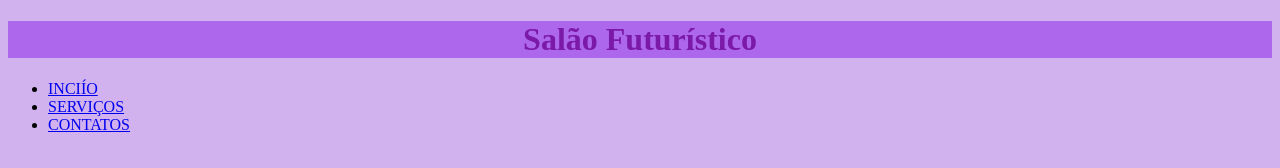
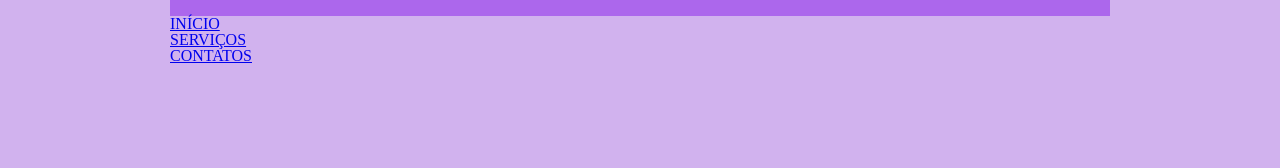
Before and after one commit to Amandakarolyne/Barbearia-lari-e-amanda, a plain HTML site: page servicos.html in a window 1280 px wide. Drawn offline with Linux system fonts and the light colour scheme.

Commit message:
Add files via upload

```diff
--- /dev/null
+++ b/reset.css
@@ -0,0 +1,48 @@
+/* http://meyerweb.com/eric/tools/css/reset/
+   v2.0 | 20110126
+   License: none (public domain)
+*/
+
+html, body, div, span, applet, object, iframe,
+h1, h2, h3, h4, h5, h6, p, blockquote, pre,
+a, abbr, acronym, address, big, cite, code,
+del, dfn, em, img, ins, kbd, q, s, samp,
+small, strike, strong, sub, sup, tt, var,
+b, u, i, center,
+dl, dt, dd, ol, ul, li,
+fieldset, form, label, legend,
+table, caption, tbody, tfoot, thead, tr, th, td,
+article, aside, canvas, details, embed,
+figure, figcaption, footer, header, hgroup,
+menu, nav, output, ruby, section, summary,
+time, mark, audio, video {
+	margin: 0;
+	padding: 0;
+	border: 0;
+	font-size: 100%;
+	font: inherit;
+	vertical-align: baseline;
+}
+/* HTML5 display-role reset for older browsers */
+article, aside, details, figcaption, figure,
+footer, header, hgroup, menu, nav, section {
+	display: block;
+}
+body {
+	line-height: 1;
+}
+ol, ul {
+	list-style: none;
+}
+blockquote, q {
+	quotes: none;
+}
+blockquote:before, blockquote:after,
+q:before, q:after {
+	content: '';
+	content: none;
+}
+table {
+	border-collapse: collapse;
+	border-spacing: 0;
+}
--- a/servicos.css
+++ b/servicos.css
@@ -6,3 +6,14 @@
         body{
             background-color: rgb(209, 178, 238);
         }
+        .caixa {
+
+            position: relative;
+            width: 940px;
+            margin: 0 auto;
+        }
+        nav {
+           position absolute;
+           top: 110px;
+           right: 0;
+        }
--- a/servicos.html
+++ b/servicos.html
@@ -1,26 +1,28 @@
 <!DOCTYPE html>
-<html lang="pt-br">
+<html lang="en">
 <head>
     <meta charset="UTF-8">
-    <meta name="viewport" content="width=device-width, initial-scale=1.0">
-    <title>Serviços</title>
+    <meta name="viewport" content="width=, initial-scale=1.0">
+    <title>Document</title>
+    <link rel="stylesheet" href="reset.css">
     <link rel="stylesheet" href="servicos.css">
 </head>
 <body>
-   <header>
-       <h1>Salão Futurístico</h1>
 
-       <Ul>
-          <li><a href="Index.html">INCIÍO</a></li>
-          <LI><a href="SERVIÇOS.html">SERVIÇOS</a></LI>
-          <LI><a href="CONTATOS.html">CONTATOS</a></LI>
-       </ul>
-   </header>
-   <main>
+  <header>
+<div class="caixa">
 
-   </main>
-   <footer>
+      <h1> <img src=""> </h1>
+   <nav>
 
-   </footer>
+    <ul>
+      <li><a href="index.html">INÍCIO</a></li>
+      <li><a href="servicos.html">SERVIÇOS</a></li>
+      <li><a href="contatos.html">CONTATOS</a></li>
+    </ul>
+
+    </nav>
+</div>
+  </header>
 </body>
 </html>
```
